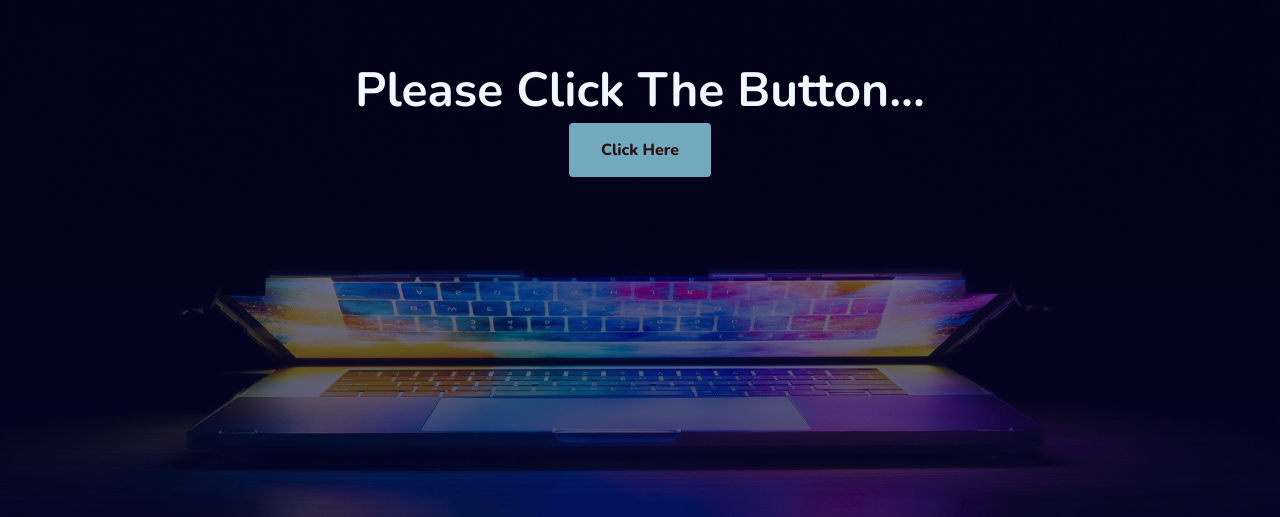
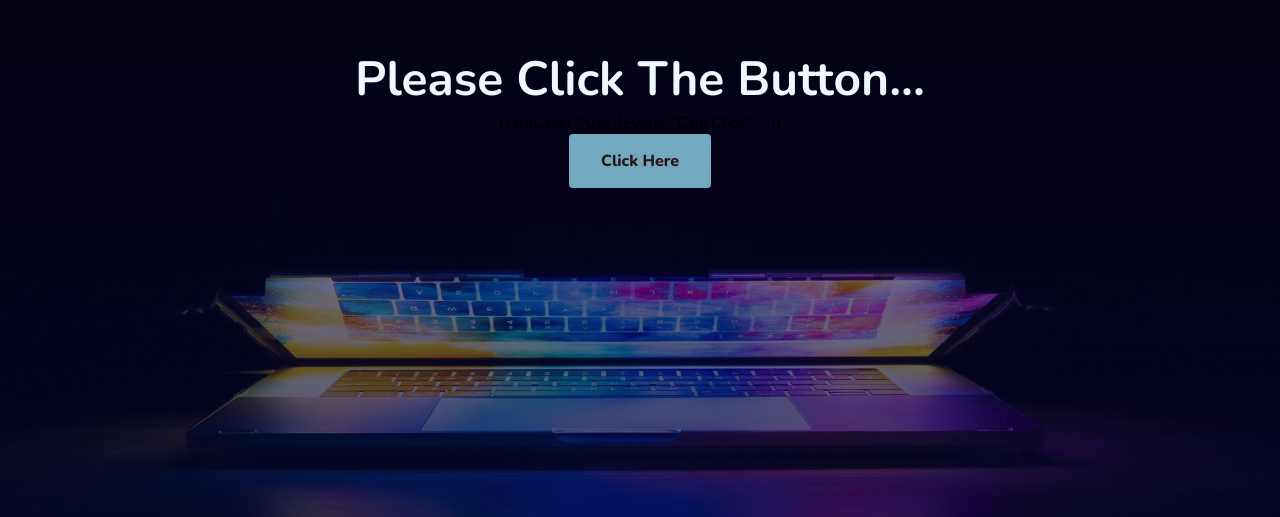
Before and after one commit to Dr-Stark-OfficiaL/assigment, a plain HTML site: page index.html in a window 1280 px wide. Shown: the part 283-800 px from the top of the page. Drawn offline with nearby package versions, Linux system fonts and the light colour scheme.

Commit message:
Update index.html

```diff
--- a/index.html
+++ b/index.html
@@ -31,7 +31,8 @@
 
 
         <h1 class="htag">Please click the button...</h1>
-        <a class="btn" href="">Click Here</a>
+        dataLayer.push({event: "gtm.click", ...})
+        <button class="btn"  dataLayer.push({event: "gtm.click", ...})>Click Here</button>
     </div>
 </section>
 
```
